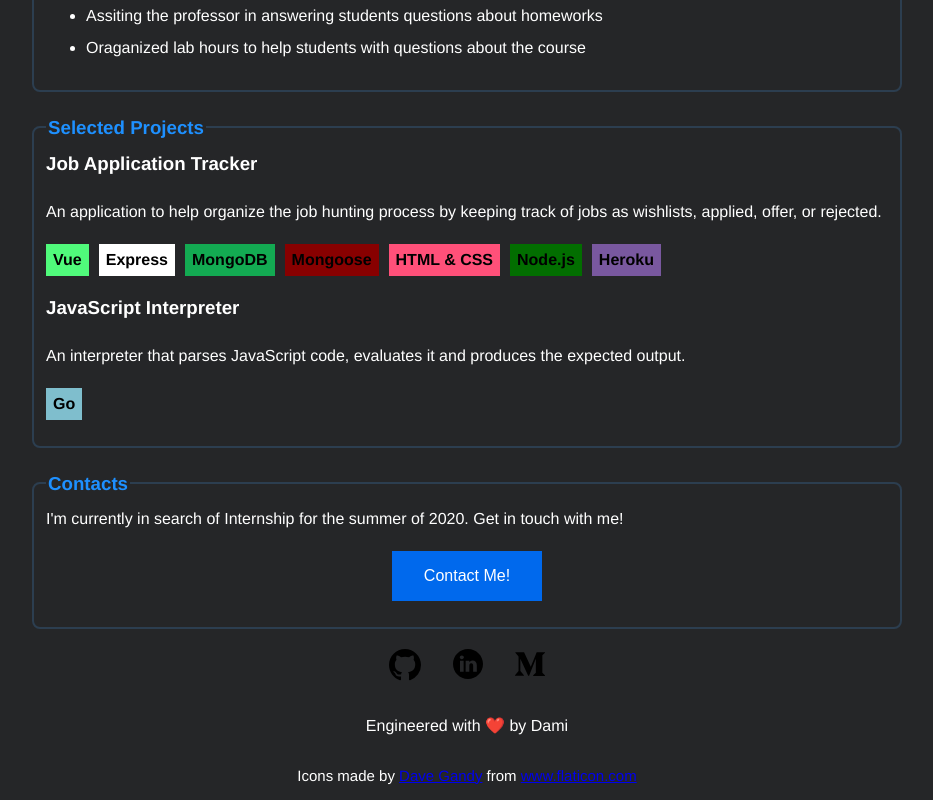
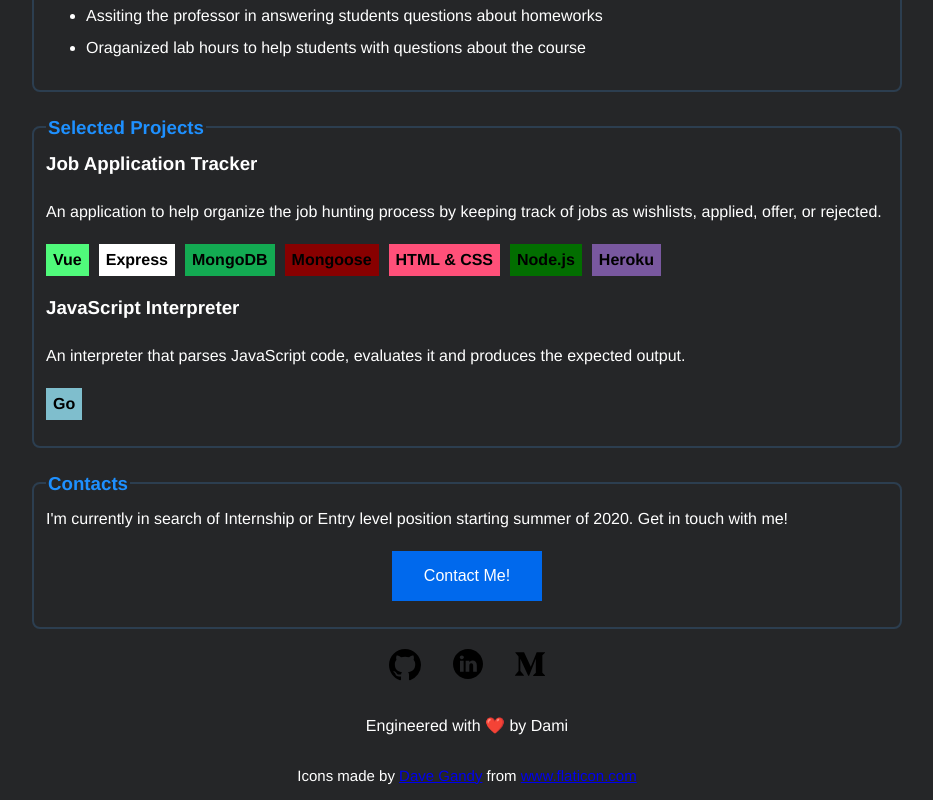
Before and after one commit to Obayanju/my-portfolio, a Vue app: page / in a window 1280 px wide. Shown: the part 1131-1931 px from the top of the page, without its empty margins (173-1106 px from the left). Built offline with nearby package versions, Linux system fonts and the light colour scheme.

Commit message:
Update contact me

```diff
--- a/src/App.vue
+++ b/src/App.vue
@@ -57,7 +57,8 @@ export default {
         {
           title: "Contacts",
           type: "contact",
-          body: `I'm currently in search of Internship for the summer of 2020. Get in touch with me!`
+          body: `I'm currently in search of Internship or Entry level position starting
+          summer of 2020. Get in touch with me!`
         }
       ]
     };
```
